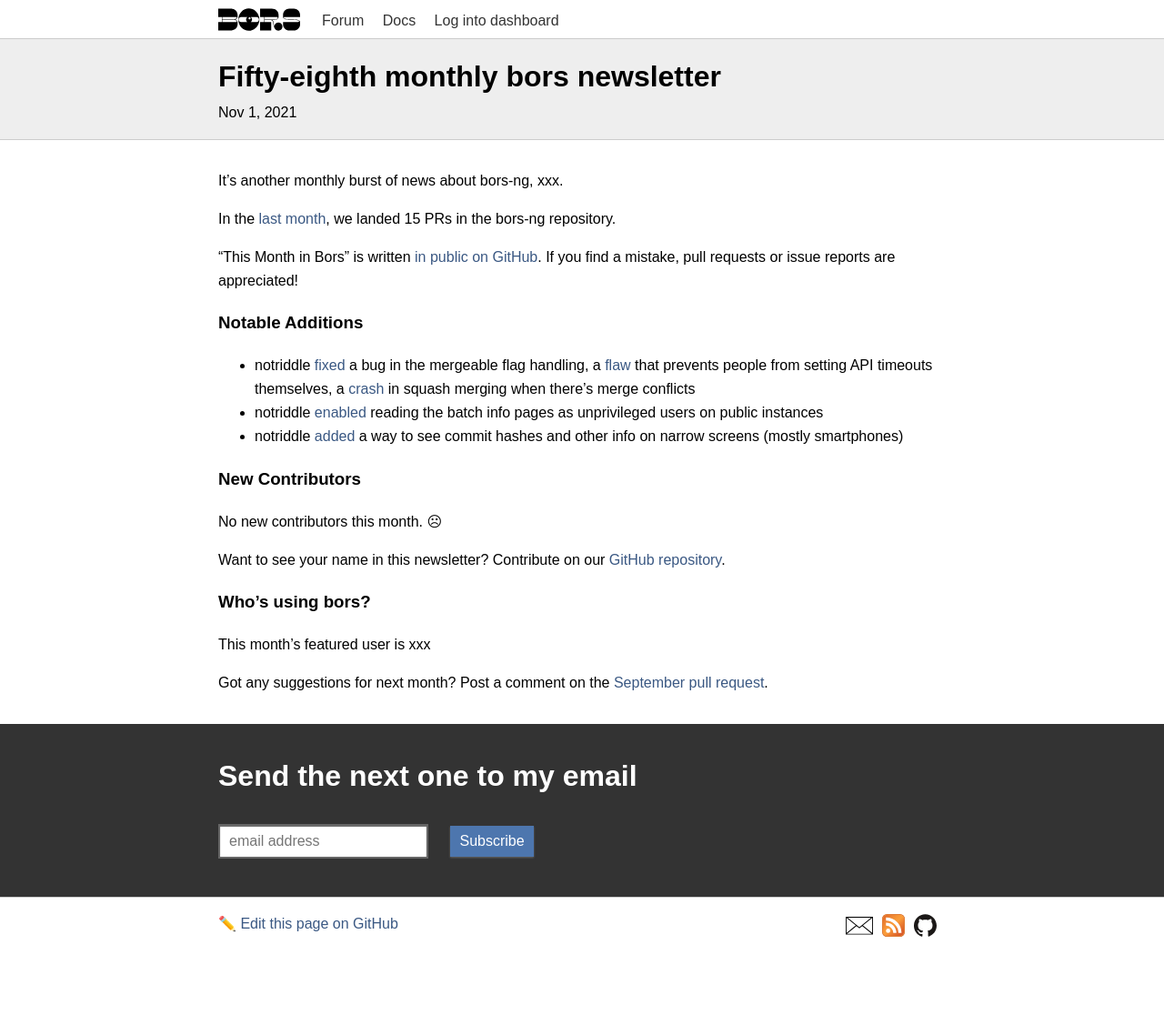
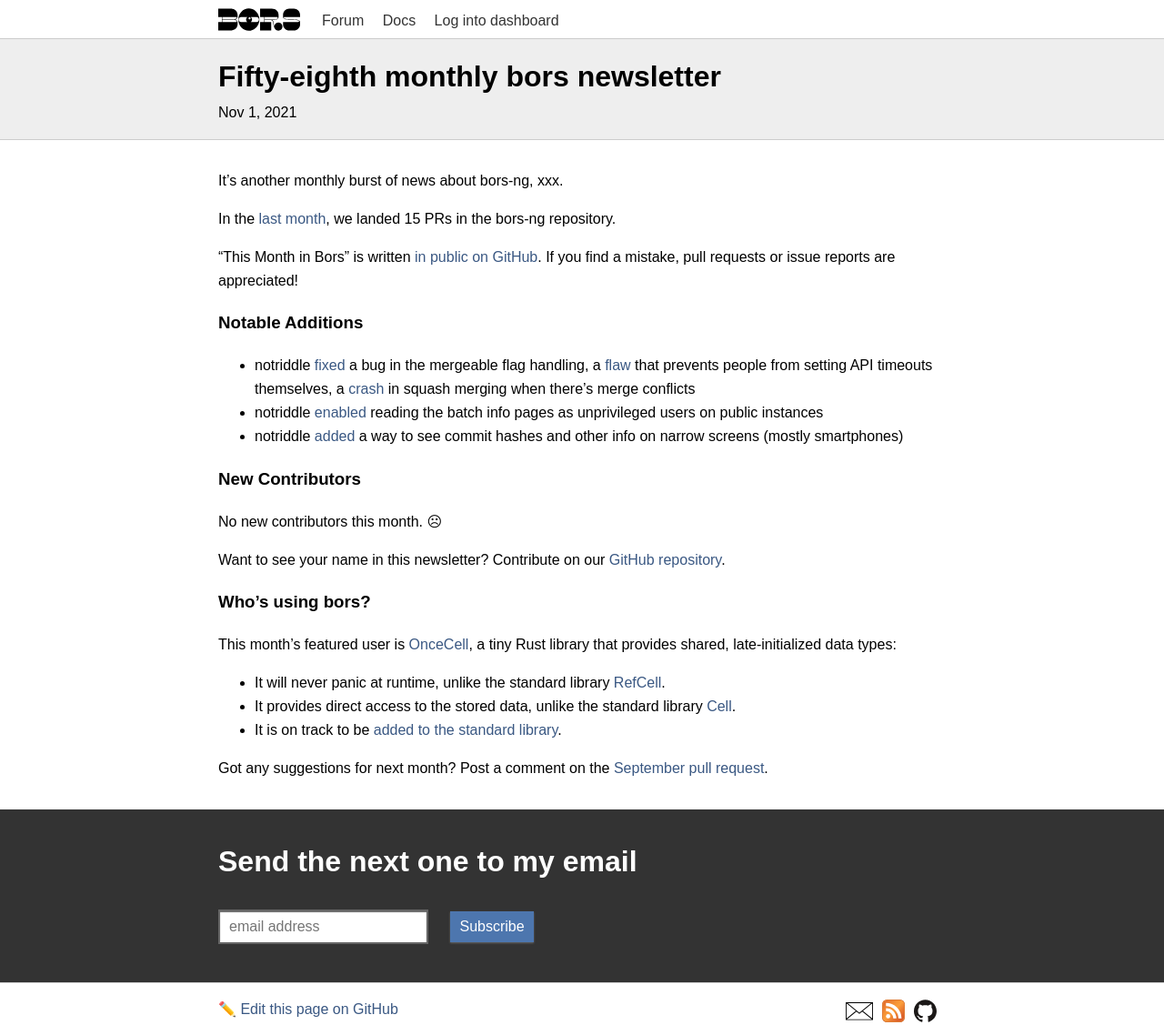
Before and after one commit to bors-ng/bors-ng.github.io, a Jekyll site: the page built from _posts/2021-11-01-tmib-58.md, in a window 1280 px wide. Shown: the whole page at 91% size. Built offline with Jekyll 4.4.1, drawn with Linux system fonts in a browser that asks for light colours; before the commit the page ends 1045 px from its top, so only the background shows below that.

Commit message:
Feature once_cell

```diff
--- a/_posts/2021-11-01-tmib-58.md
+++ b/_posts/2021-11-01-tmib-58.md
@@ -32,7 +32,11 @@ Want to see your name in this newsletter? Contribute on our [GitHub repository](
 
 ### Who's using bors?
 
-This month's featured user is xxx
+This month's featured user is [OnceCell](https://docs.rs/once_cell/), a tiny Rust library that provides shared, late-initialized data types:
+
+* It will never panic at runtime, unlike the standard library [RefCell](https://doc.rust-lang.org/stable/std/cell/struct.RefCell.html).
+* It provides direct access to the stored data, unlike the standard library [Cell](https://doc.rust-lang.org/stable/std/cell/struct.Cell.html).
+* It is on track to be [added to the standard library](https://github.com/rust-lang/rust/issues/74465).
 
 Got any suggestions for next month?
 Post a comment on the [September pull request](https://github.com/bors-ng/bors-ng.github.io/pull/___).
```
